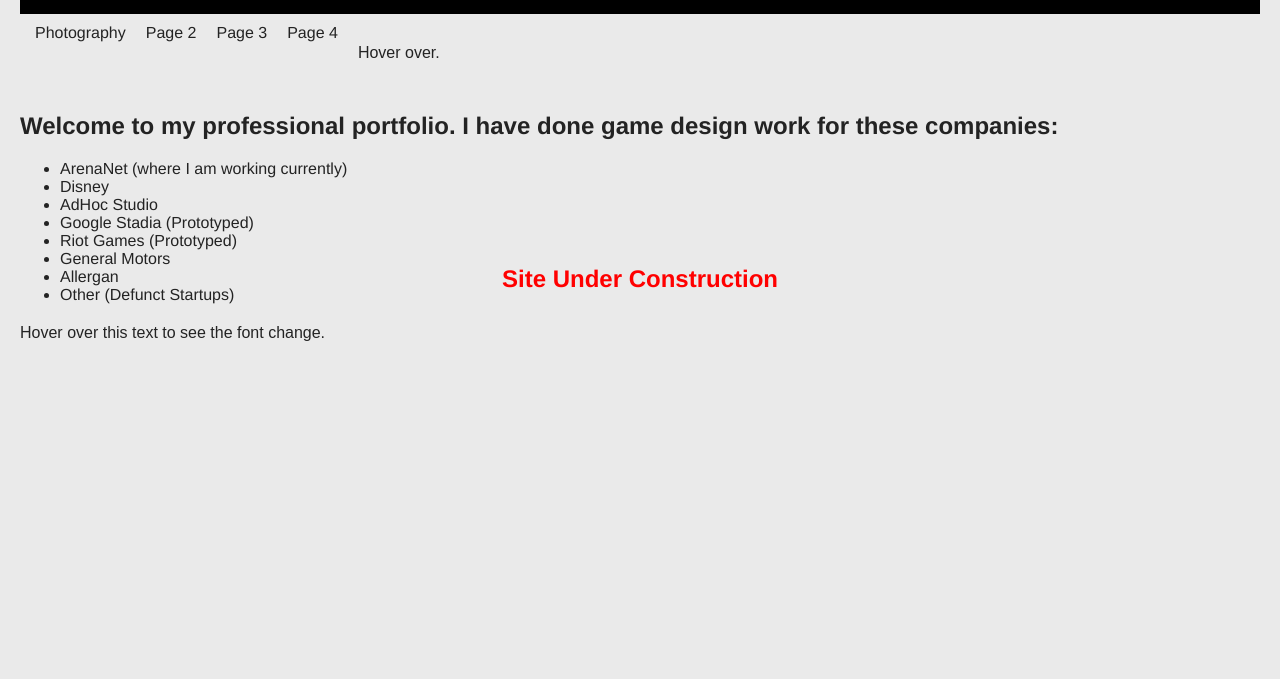
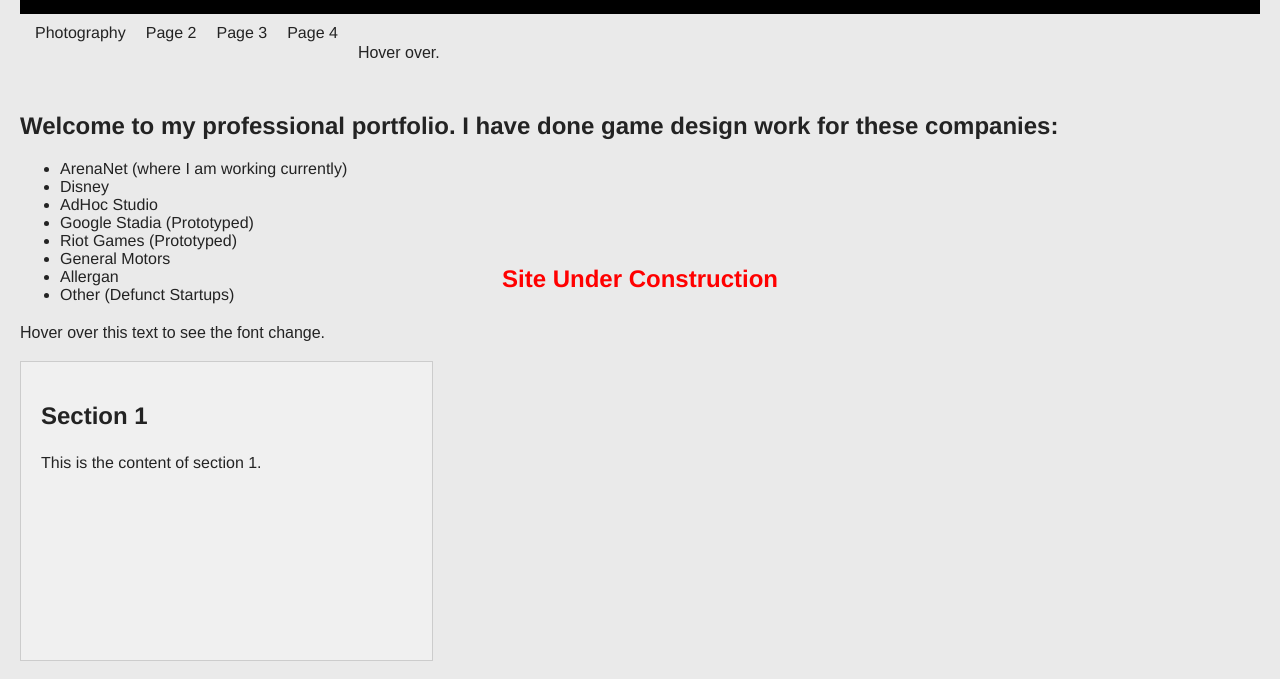
Before and after one commit to Valentine-Wanamaker/Valentine-Wanamaker, a plain HTML site: page index.html in a window 1280 px wide. Shown: the part 121-800 px from the top of the page. Drawn offline with Linux system fonts and the light colour scheme.

Commit message:
let's try it
yeah

```diff
--- a/css/main style.css
+++ b/css/main style.css
@@ -1,4 +1,5 @@
 body {
+
     font-family: 'Helvetica', sans-serif;
     margin: 0;
     padding: 20;
@@ -65,3 +66,14 @@ p {
   .text:hover {
     font-family: "Times New Roman", Times, serif;
   }
+
+  .section{
+      width: 33.33%; /* Each section takes up one-third of the page width */
+      float: left; /* Float sections to the left */
+      height: 300px; /* Adjust height as needed */
+      background-color: #f0f0f0;
+      text-align: left;
+      box-sizing: border-box;
+      border: 1px solid #ccc;
+      padding: 20px;
+  }
--- a/index.html
+++ b/index.html
@@ -53,5 +53,10 @@
         <li>Other (Defunct Startups)</li>
     </ul>
     <p class="text">Hover over this text to see the font change.</p>
+
+    <div class="section">
+    <h2>Section 1</h2>
+        <p>This is the content of section 1.</p>
+    </div>
 </body>
 </html>
```
